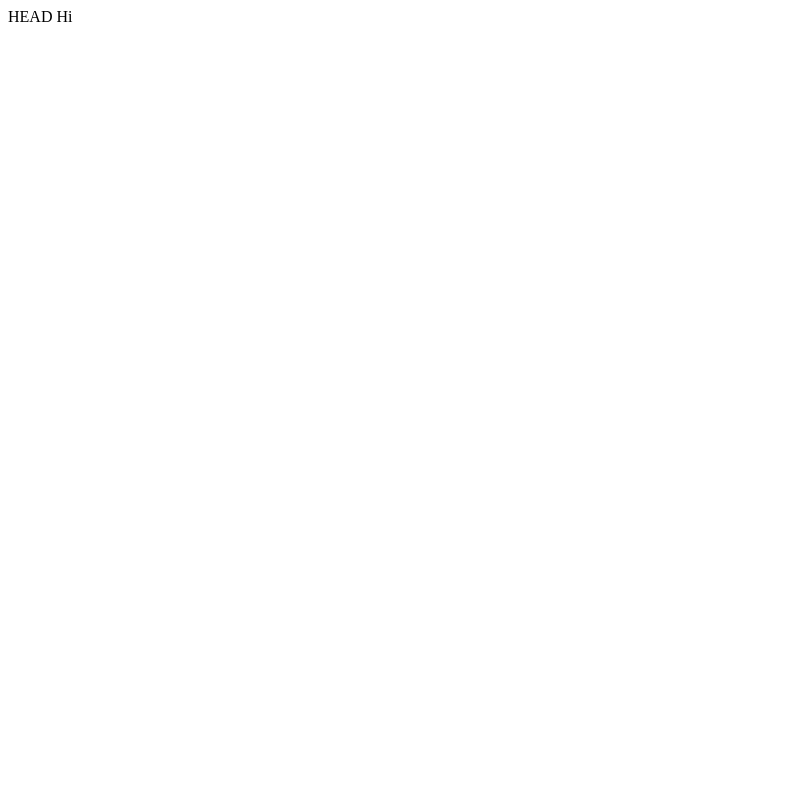
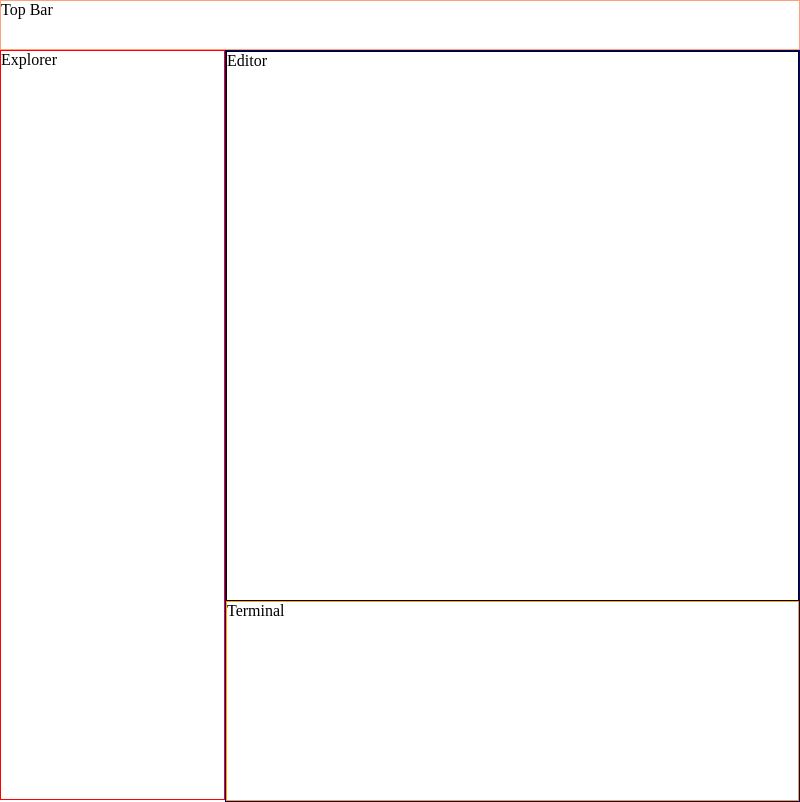
Before and after one commit to arunnayan/Code-Editor, an Electron app: page index.html in a window 800 px wide. Drawn offline with Linux system fonts and the light colour scheme.

Commit message:
Added CSS

```diff
--- a/index.css
+++ b/index.css
@@ -0,0 +1,53 @@
+html,
+body {
+  padding: 0px;
+  margin: 0px;
+  overflow: hidden;
+}
+* {
+  box-sizing: border-box;
+}
+
+#conainer {
+  border: 1px solid black;
+}
+
+#top-bar {
+  border: 1px solid lightsalmon;
+  display: flex;
+  flex-direction: row;
+  height: 50px;
+}
+
+#main-window {
+  display: flex;
+  flex-direction: row;
+}
+
+#explorer {
+  display: flex;
+  flex-direction: column;
+  width: 225px;
+  border: 1px solid red;
+  overflow: auto;
+  height: calc(100vh - 50px);
+}
+
+#editor-terminal-window {
+  display: flex;
+  flex-direction: column;
+  width: calc(100vw - 225px);
+  border: 1px solid darkblue;
+}
+#editor {
+  display: flex;
+  flex-direction: column;
+  border: 1px solid black;
+  height: calc(100vh - 250px);
+}
+#terminal {
+  display: flex;
+  flex-direction: column;
+  border: 1px solid orange;
+  height: 200px;
+}
--- a/index.html
+++ b/index.html
@@ -1,9 +1,25 @@
 <html>
   <head>
-    HEAD
+    <title>Code-Editor</title>
+
+    <link rel="stylesheet" href="./index.css" />
   </head>
 
   <body>
-    Hi
+    <div id="container">
+      <div id="top-bar">
+        Top Bar
+      </div>
+      <div id="main-window">
+        <div id="explorer">
+          Explorer
+        </div>
+
+        <div id="editor-terminal-window">
+          <div id="editor">Editor</div>
+          <div id="terminal">Terminal</div>
+        </div>
+      </div>
+    </div>
   </body>
 </html>
```
